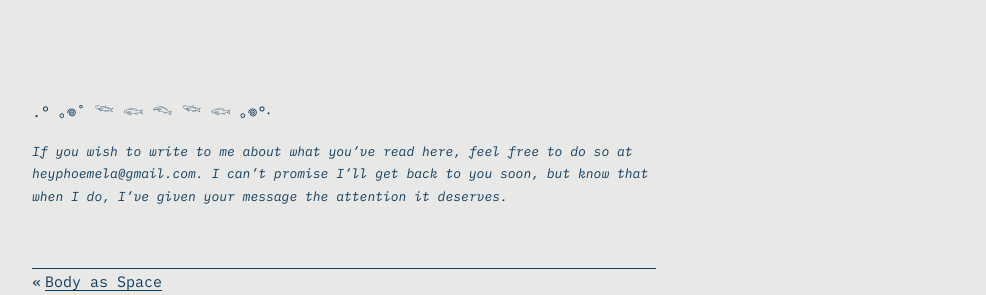
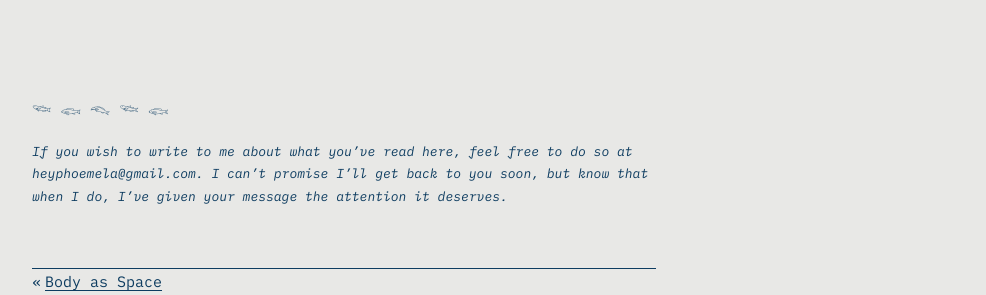
Before and after one commit to comballar/comballar.github.io, a Jekyll site: the page built from _posts/2022-03-11-sometimes-i-surprise-myself.md, in a window 1280 px wide. Shown: the part 1593-1888 px from the top of the page, without its empty margins (88-1074 px from the left). Built offline with Jekyll 4.4.1, drawn with Linux system fonts in a browser that asks for light colours.

Commit message:
Update post.html

```diff
--- a/_layouts/post.html
+++ b/_layouts/post.html
@@ -21,7 +21,7 @@
         <div class="post__body">
           {{ content }}
           <br>
-          <p>.° ｡𖦹˚ 𓆝 𓆟 𓆞 𓆝 𓆟 ｡𖦹°‧</p>
+          <p>𓆝 𓆟 𓆞 𓆝 𓆟</p>
           <p class="footer-text">If you wish to write to me about what you’ve read here, feel free to do so at heyphoemela@gmail.com. I can’t promise I’ll get back to you soon, but know that when I do, I’ve given your message the attention it deserves.</p>
           <br>
         </div>
```
